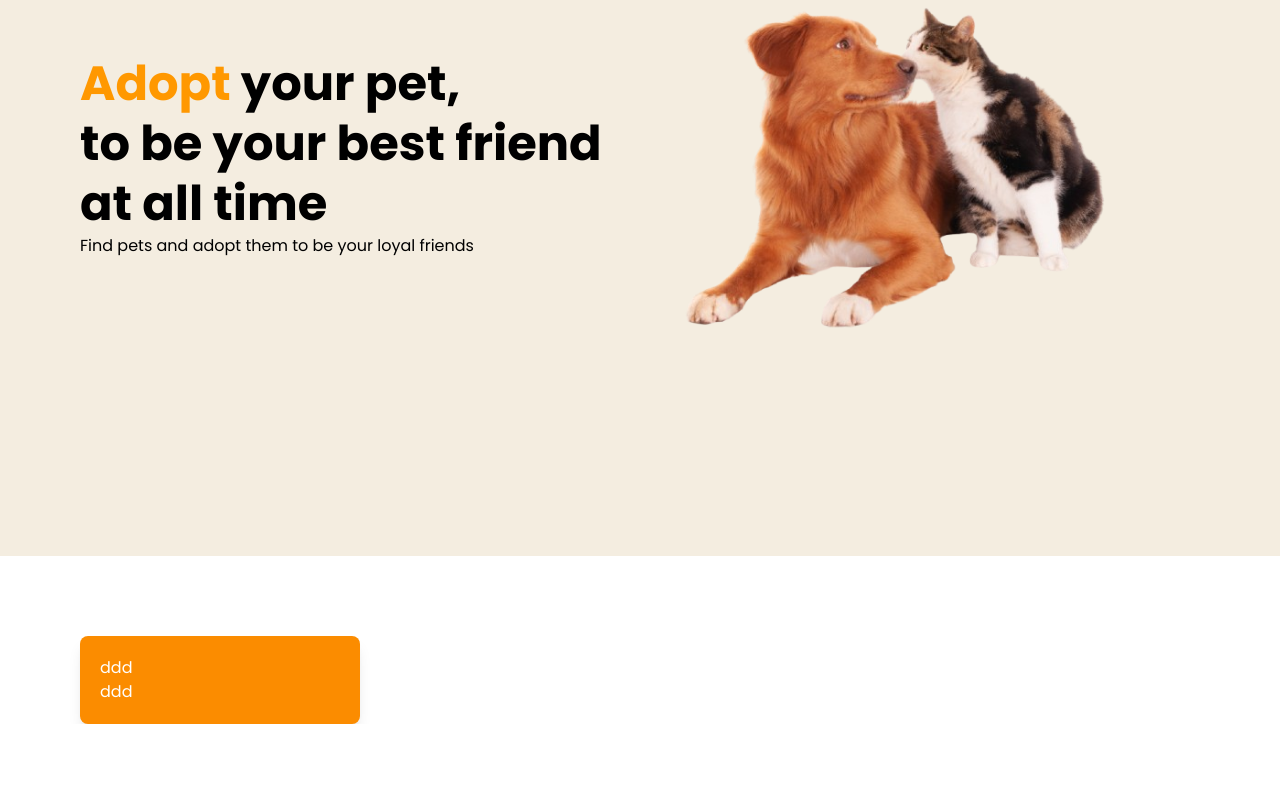
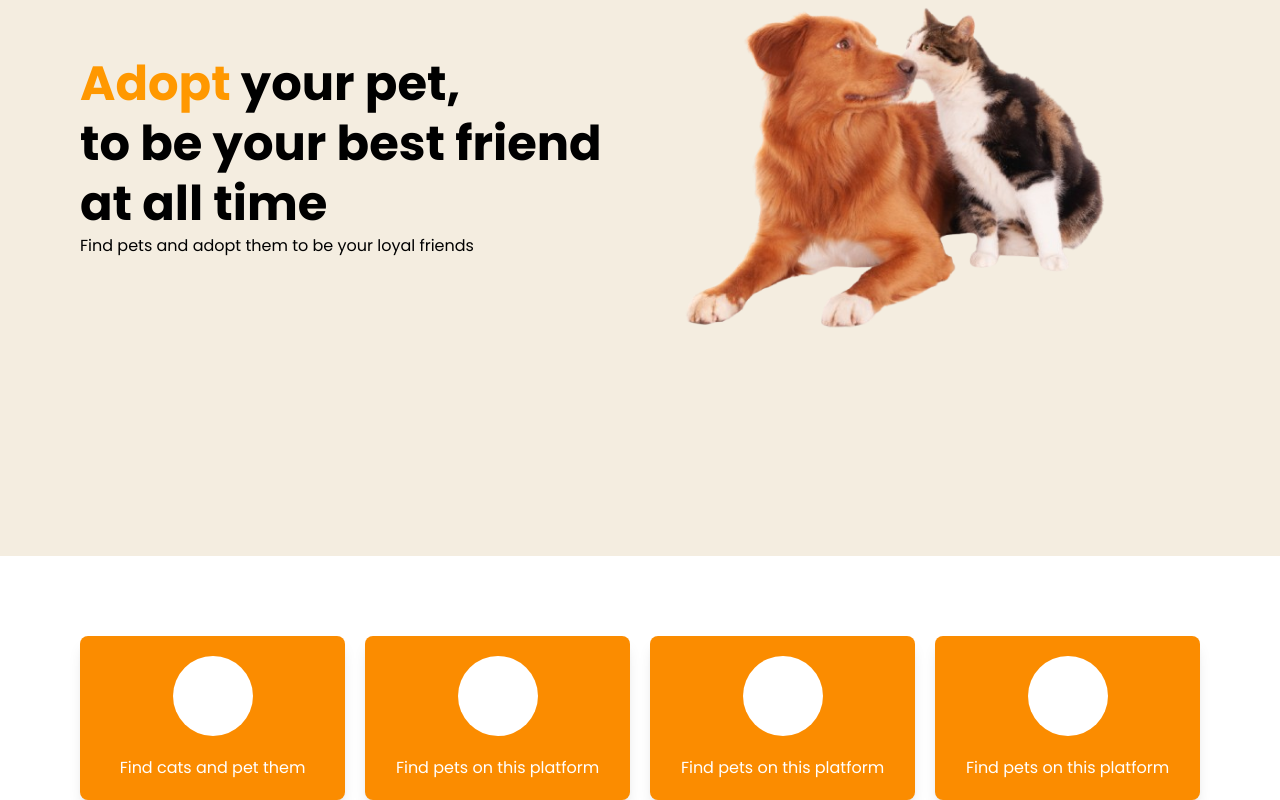
Before and after one commit to dimasbp17/pet-hope, a React (Vite) app: page / in a window 1280 px wide. Shown: the part 244-1044 px from the top of the page. Before the commit the page ends 968 px from the top, so only its background shows below. Built offline with nearby package versions, Linux system fonts and the light colour scheme.

Commit message:
update:homepage

```diff
--- a/src/components/card/CardMenu.tsx
+++ b/src/components/card/CardMenu.tsx
@@ -1,9 +1,16 @@
-const CardMenu: React.FC = () => {
+interface CardMenuProps {
+  icon: React.ReactNode;
+  description: string;
+}
+
+const CardMenu: React.FC<CardMenuProps> = ({ icon, description }) => {
   return (
     <>
-      <div className="w-full p-5 text-white bg-orange-600 rounded-lg shadow-lg">
-        <h1>ddd</h1>
-        <h1>ddd</h1>
+      <div className="flex flex-col items-center justify-center w-full p-5 text-white bg-orange-600 rounded-lg shadow-lg">
+        <div className="flex items-center justify-center text-orange-500 bg-white rounded-full size-20">
+          {icon}
+        </div>
+        <h1 className="mt-5">{description}</h1>
       </div>
     </>
   );
--- a/src/data/constant/menuJumbotron.ts
+++ b/src/data/constant/menuJumbotron.ts
@@ -2,8 +2,9 @@ export const menuJumbotron = [
   {
     id: 1,
     title: 'Cats',
-    description: 'Find pets on this platform',
+    description: 'Find cats and pet them',
     icon: 'FaCat',
+    link: '/cat',
   },
   {
     id: 2,
@@ -17,4 +18,10 @@ export const menuJumbotron = [
     description: 'Find pets on this platform',
     icon: 'LuBird',
   },
+  {
+    id: 4,
+    title: 'Birds',
+    description: 'Find pets on this platform',
+    icon: 'LuBird',
+  },
 ];
--- a/src/pages/home/Home.tsx
+++ b/src/pages/home/Home.tsx
@@ -1,5 +1,6 @@
 import image_jumbotron from '../../../public/assets/images/image-jumbotron.png';
 import CardMenu from '../../components/card/CardMenu';
+import { menuJumbotron } from '../../data/constant/menuJumbotron';
 
 const Home = () => {
   return (
@@ -22,8 +23,14 @@ const Home = () => {
             </div>
           </div>
         </section>
-        <section className="grid grid-cols-4 px-4 mt-20 lg:px-20">
-          <CardMenu />
+        <section className="grid w-full grid-cols-2 gap-5 px-4 mt-20 lg:grid-cols-4 lg:px-20">
+          {menuJumbotron.map((menu) => (
+            <CardMenu
+              key={menu.id}
+              icon={<menu.icon />}
+              description={menu.description}
+            />
+          ))}
         </section>
       </div>
     </>
```
